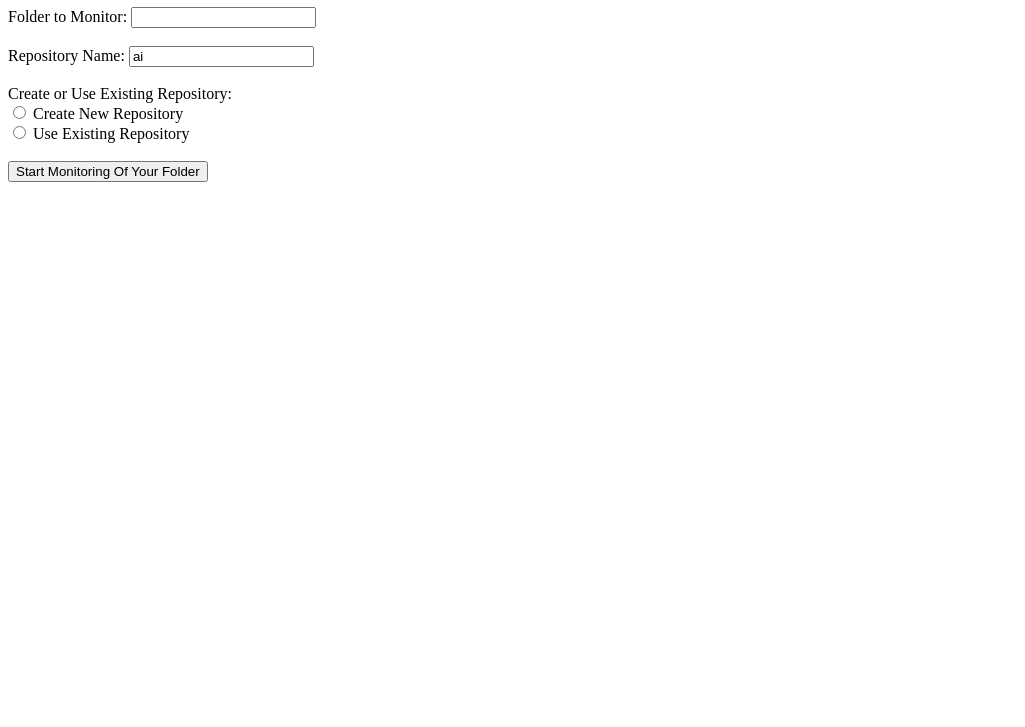
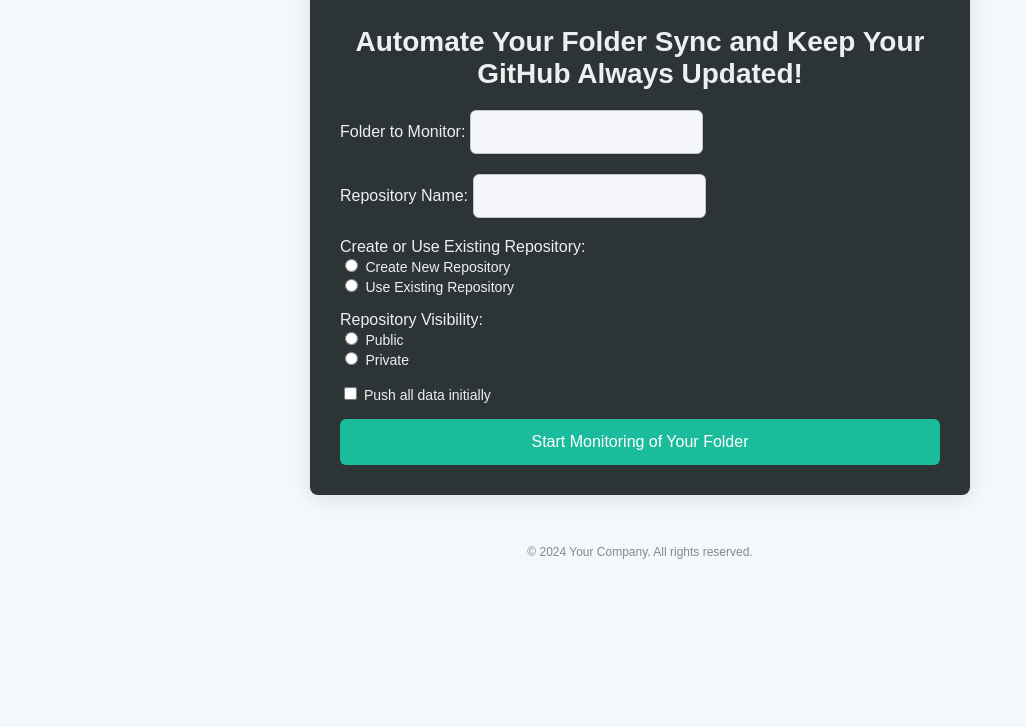
Before and after one commit to Abrar9825/Github-Automation-With-AI, a website: page public/index.html in a window 1280 px wide. Shown: the part 73-800 px from the top of the page, without its empty margins (0-1025 px from the left). Drawn offline with Linux system fonts and the light colour scheme.

Commit message:
update file strcture

```diff
--- a/public/index.html
+++ b/public/index.html
@@ -3,24 +3,145 @@
 <head>
     <meta charset="UTF-8">
     <meta name="viewport" content="width=device-width, initial-scale=1.0">
-    <title>Start Monitoring</title>
+    <title>Automate Your Folder Sync and Keep Your GitHub Always Updated!</title>
+    <style>
+        /* General body styling */
+        body {
+            font-family: 'Arial', sans-serif;
+            background-color: #F4F7FB; /* Soft off-white background */
+            margin: 0;
+            padding: 0;
+            color: #2C3E50; /* Dark gray text for readability */
+        }
+
+        /* Center the form in the viewport */
+        .container {
+            width: 100%;
+            max-width: 600px;
+            margin: 50px auto;
+            padding: 30px;
+            background-color: #2D3436; /* Darker charcoal gray for the form background */
+            border-radius: 8px;
+            box-shadow: 0 4px 20px rgba(0, 0, 0, 0.1);
+        }
+
+        h1 {
+            text-align: center;
+            color: #ECF0F1; /* Soft off-white for text */
+            font-size: 28px;
+            margin-bottom: 20px;
+        }
+
+        /* Style form elements */
+        form {
+            display: flex;
+            flex-direction: column;
+        }
+
+        label {
+            font-size: 16px;
+            margin-bottom: 5px;
+            color: #ECF0F1; /* Light grayish color for text */
+        }
+
+        input[type="text"] {
+            padding: 12px;
+            margin-bottom: 20px;
+            border: 1px solid #BDC3C7; /* Soft gray border for inputs */
+            border-radius: 6px;
+            font-size: 16px;
+            background-color: #F5F6FA; /* Light gray for input fields */
+            color: #2C3E50; /* Dark text inside input fields */
+        }
+
+        input[type="text"]:focus {
+            border-color: #1ABC9C; /* Muted teal color for focus */
+            outline: none;
+        }
+
+        .radio-label {
+            font-size: 14px;
+            color: #ECF0F1;
+            margin-right: 20px;
+        }
+
+        .radio-group {
+            margin-bottom: 15px;
+        }
+
+        .checkbox-group {
+            margin-bottom: 15px;
+        }
+
+        .checkbox-label {
+            font-size: 14px;
+            color: #ECF0F1;
+            margin-right: 10px;
+        }
+
+        /* Button Styling */
+        button {
+            background-color: #1ABC9C; /* Muted teal for the button */
+            color: #FFFFFF; /* White text on button */
+            padding: 14px;
+            font-size: 16px;
+            border: none;
+            border-radius: 6px;
+            cursor: pointer;
+            transition: background-color 0.3s ease;
+        }
+
+        button:hover {
+            background-color: #16A085; /* Slightly darker teal on hover */
+        }
+
+        /* Footer Styling */
+        .footer {
+            text-align: center;
+            font-size: 12px;
+            color: #7F8C8D; /* Soft gray for footer text */
+            margin-top: 40px;
+        }
+
+    </style>
 </head>
 <body>
-    <h1>Start Folder Monitoring</h1>
-    <form method="POST" action="/start">
-        <label for="folderToMonitor">Folder to Monitor:</label>
-        <input type="text" id="folderToMonitor" name="folderToMonitor"  required><br><br>
-
-        <label for="repoName">Repository Name:</label>
-        <input type="text" id="repoName" name="repoName" value="ai" required><br><br>
-
-        <label>Create or Use Existing Repository:</label><br>
-        <input type="radio" id="createNewRepo" name="name" value="y" required>
-        <label for="createNewRepo">Create New Repository</label><br>
-        <input type="radio" id="useExistingRepo" name="name" value="n">
-        <label for="useExistingRepo">Use Existing Repository</label><br><br>
-
-        <button type="submit">Start Monitoring Of Your Folder</button>
-    </form>
+    <div class="container">
+        <h1>Automate Your Folder Sync and Keep Your GitHub Always Updated!</h1>
+        <form method="POST" action="/start">
+            <div class="form-group">
+                <label for="folderToMonitor">Folder to Monitor:</label>
+                <input type="text" id="folderToMonitor" name="folderToMonitor" required>
+            </div>
+            <div class="form-group">
+                <label for="repoName">Repository Name:</label>
+                <input type="text" id="repoName" name="repoName" required>
+            </div>
+            <div class="radio-group">
+                <label>Create or Use Existing Repository:</label><br>
+                <input type="radio" id="createNewRepo" name="repoAction" value="create" required>
+                <label class="radio-label" for="createNewRepo">Create New Repository</label><br>
+                <input type="radio" id="useExistingRepo" name="repoAction" value="use">
+                <label class="radio-label" for="useExistingRepo">Use Existing Repository</label>
+            </div>
+            <div class="radio-group">
+                <label>Repository Visibility:</label><br>
+                <input type="radio" id="publicRepo" name="repoVisibility" value="public" required>
+                <label class="radio-label" for="publicRepo">Public</label><br>
+                <input type="radio" id="privateRepo" name="repoVisibility" value="private">
+                <label class="radio-label" for="privateRepo">Private</label>
+            </div>
+            <div class="checkbox-group">
+                <label class="checkbox-label" for="pushAllData">
+                    <input type="checkbox" id="pushAllData" name="pushAllData" value="true">
+                    Push all data initially
+                </label>
+            </div>
+            <button type="submit">Start Monitoring of Your Folder</button>
+        </form>
+    </div>
+    <div class="footer">
+        <p>© 2024 Your Company. All rights reserved.</p>
+    </div>
 </body>
 </html>
```
Also changed, not shown: index.js (+100 -52 lines), package.json (+13 -1 lines).
